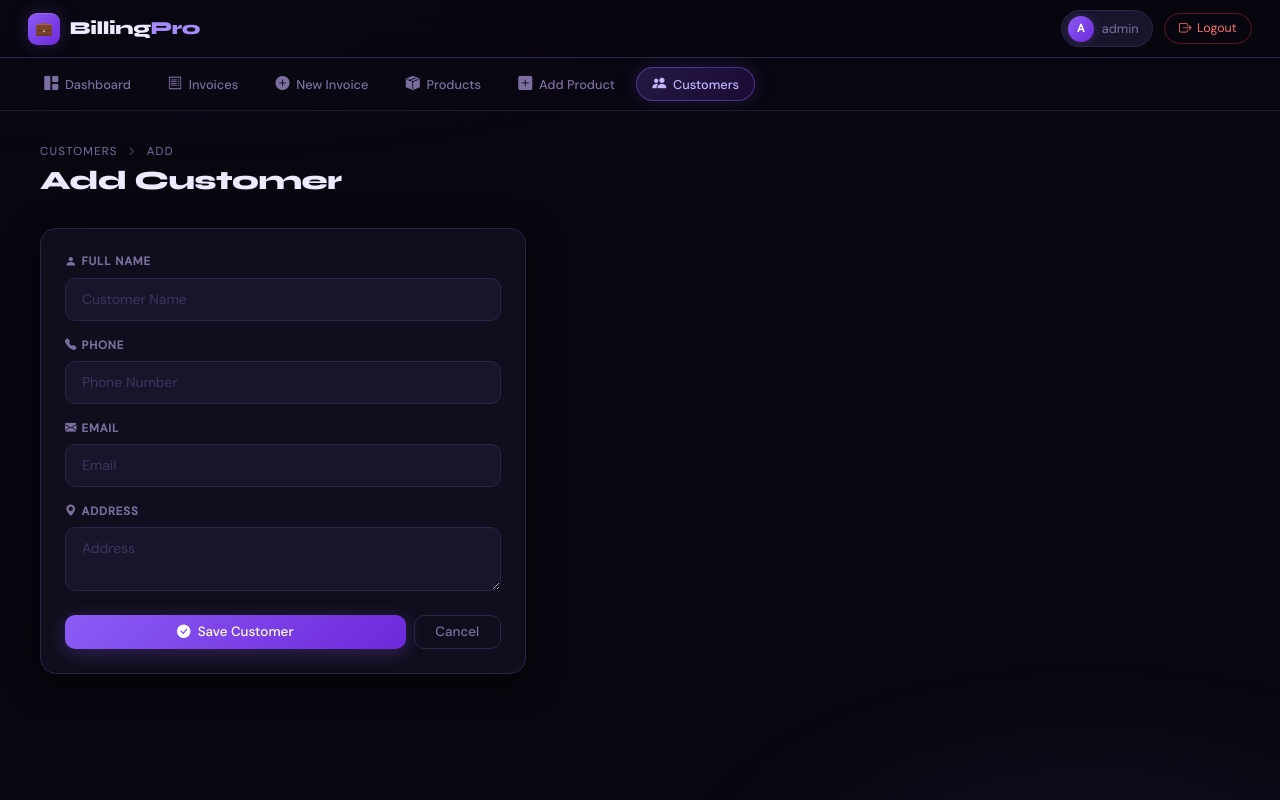
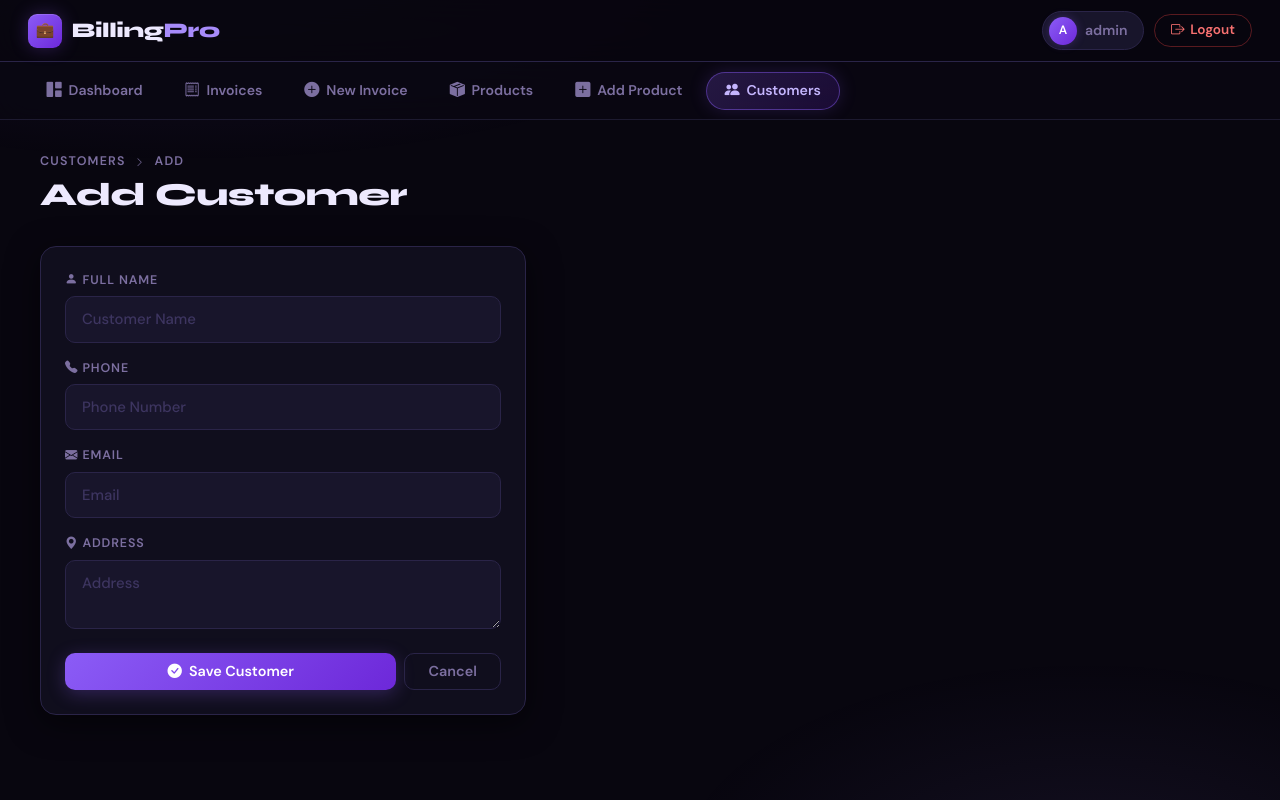
Before and after one commit to subinpk8088-pydj/Billing_system, a Django app: page /billing/customers/add/ in a window 1280 px wide. Run offline with Django 5.2, Linux system fonts and the light colour scheme; a user stored in the database is signed in.

Commit message:
|font updations

```diff
--- a/templates/base.html
+++ b/templates/base.html
@@ -5,7 +5,7 @@
     <meta name="viewport" content="width=device-width, initial-scale=1.0">
     <title>BillingPro</title>
     <link href="https://cdn.jsdelivr.net/npm/bootstrap@5.3.0/dist/css/bootstrap.min.css" rel="stylesheet">
-    <link href="https://fonts.googleapis.com/css2?family=Syne:wght@400;600;700;800&family=DM+Sans:ital,wght@0,300;0,400;0,500;1,400&display=swap" rel="stylesheet">
+    <link href="https://fonts.googleapis.com/css2?family=Syne:wght@400;600;700;800&family=DM+Sans:ital,opsz,wght@0,9..40,300;0,9..40,400;0,9..40,500;0,9..40,600;1,9..40,400&display=swap" rel="stylesheet">
     <link href="https://cdn.jsdelivr.net/npm/bootstrap-icons@1.11.3/font/bootstrap-icons.min.css" rel="stylesheet">
 
     <style>
@@ -46,7 +46,8 @@
             background: var(--bg);
             color: var(--text);
             font-family: 'DM Sans', sans-serif;
-            font-size: 15px;
+            font-size: 17px;           /* ↑ was 15px */
+            font-weight: 500;          /* ↑ was default 400 */
             min-height: 100vh;
             overflow-x: hidden;
         }
@@ -63,7 +64,7 @@
         /* ── TOP BAR ── */
         .top-bar {
             position: sticky; top: 0; z-index: 1000;
-            height: 58px;
+            height: 62px;              /* ↑ was 58px */
             background: rgba(8,6,15,.9);
             backdrop-filter: blur(20px);
             border-bottom: 1px solid var(--border);
@@ -74,16 +75,17 @@
         .brand { display:flex; align-items:center; gap:.6rem; text-decoration:none; flex-shrink:0; }
 
         .brand-mark {
-            width:32px; height:32px; border-radius:9px;
+            width:34px; height:34px; border-radius:9px;
             background: linear-gradient(135deg, var(--accent), #6d28d9);
             display:flex; align-items:center; justify-content:center;
-            font-size:.9rem;
+            font-size:.95rem;
             box-shadow: 0 0 18px var(--accent-glow), inset 0 1px 0 rgba(255,255,255,.15);
         }
 
         .brand-name {
             font-family:'Syne',sans-serif; font-weight:800;
-            font-size:1.15rem; color:var(--text); letter-spacing:-.4px;
+            font-size:1.3rem;          /* ↑ was 1.15rem */
+            color:var(--text); letter-spacing:-.4px;
         }
         .brand-name span { color: var(--accent-2); }
 
@@ -92,50 +94,56 @@
         .user-chip {
             display:flex; align-items:center; gap:.5rem;
             background:var(--bg-elevated); border:1px solid var(--border);
-            border-radius:100px; padding:.28rem .85rem .28rem .35rem;
-            font-size:.8rem; color:var(--text-muted);
+            border-radius:100px; padding:.3rem .95rem .3rem .4rem;
+            font-size:.88rem;          /* ↑ was .8rem */
+            font-weight:600;           /* ↑ was default */
+            color:var(--text-muted);
             transition: border-color .2s;
         }
         .user-chip:hover { border-color: var(--accent); }
 
         .user-avatar {
-            width:26px; height:26px; border-radius:50%;
+            width:28px; height:28px; border-radius:50%;
             background: linear-gradient(135deg, var(--accent), #6d28d9);
             display:flex; align-items:center; justify-content:center;
-            font-size:.7rem; font-weight:700; color:#fff;
+            font-size:.76rem; font-weight:700; color:#fff;
             box-shadow: 0 0 10px var(--accent-glow);
         }
 
         .logout-btn {
             display:inline-flex; align-items:center; gap:.35rem;
             background:transparent; border:1px solid rgba(239,68,68,.35);
-            color:#f87171; font-size:.78rem; font-family:'DM Sans',sans-serif;
-            padding:.3rem .9rem; border-radius:100px; cursor:pointer;
+            color:#f87171; font-size:.85rem;  /* ↑ was .78rem */
+            font-weight:600;                   /* ↑ added */
+            font-family:'DM Sans',sans-serif;
+            padding:.32rem 1rem; border-radius:100px; cursor:pointer;
             transition: all .2s; text-decoration:none;
         }
         .logout-btn:hover { background:rgba(239,68,68,.12); border-color:var(--red); color:#fca5a5; }
 
         /* ── SUB NAV ── */
         .sub-nav {
-            position: sticky; top: 58px; z-index: 999;
+            position: sticky; top: 62px; z-index: 999; /* match new top-bar height */
             background: rgba(10,8,18,.85);
             backdrop-filter: blur(16px);
             border-bottom: 1px solid var(--border-soft);
             display: flex; align-items: center; gap: .3rem;
-            padding: .55rem 1.75rem;
+            padding: .6rem 1.75rem;
             overflow-x: auto; scrollbar-width: none;
         }
         .sub-nav::-webkit-scrollbar { display:none; }
 
         .nav-pill {
             display:inline-flex; align-items:center; gap:.42rem;
-            padding:.36rem .95rem; border-radius:100px;
-            font-size:.8rem; font-weight:500;
+            padding:.42rem 1.1rem;     /* ↑ was .36rem .95rem */
+            border-radius:100px;
+            font-size:.88rem;          /* ↑ was .8rem */
+            font-weight:600;           /* ↑ was 500 */
             color:var(--text-muted); text-decoration:none;
             white-space:nowrap; border:1px solid transparent;
             transition: all .2s;
         }
-        .nav-pill i { font-size:.88rem; }
+        .nav-pill i { font-size:.95rem; } /* ↑ was .88rem */
         .nav-pill:hover { color:var(--text); background:var(--bg-hover); border-color:var(--border); }
         .nav-pill.active {
             background: linear-gradient(135deg, rgba(139,92,246,.22), rgba(109,40,217,.18));
@@ -160,13 +168,22 @@
         /* ── TYPOGRAPHY ── */
         .page-title {
             font-family:'Syne',sans-serif; font-weight:800;
-            font-size:1.65rem; color:var(--text);
+            font-size:2rem;            /* ↑ was 1.65rem */
+            color:var(--text);
             letter-spacing:-.5px; line-height:1.15;
         }
-        .page-sup { font-size:.72rem; text-transform:uppercase; letter-spacing:1.2px; color:var(--text-muted); margin-bottom:.35rem; }
+        .page-sup {
+            font-size:.78rem;          /* ↑ was .72rem */
+            font-weight:600;           /* ↑ added */
+            text-transform:uppercase; letter-spacing:1.2px; color:var(--text-muted); margin-bottom:.35rem;
+        }
         .page-sup a { color:var(--text-muted); text-decoration:none; }
         .page-sup a:hover { color:var(--accent-2); }
-        .section-title { font-family:'Syne',sans-serif; font-weight:700; font-size:.95rem; color:var(--text); }
+        .section-title {
+            font-family:'Syne',sans-serif; font-weight:700;
+            font-size:1.05rem;         /* ↑ was .95rem */
+            color:var(--text);
+        }
 
         /* ── CARDS ── */
         .bp-card {
@@ -215,31 +240,45 @@
             transform: translateY(-3px);
         }
         .nc-icon {
-            width:46px; height:46px; border-radius:13px;
+            width:50px; height:50px; border-radius:14px; /* ↑ was 46px/13px */
             display:flex; align-items:center; justify-content:center;
-            font-size:1.2rem; transition: transform .22s;
+            font-size:1.3rem; transition: transform .22s; /* ↑ was 1.2rem */
         }
         .nav-card:hover .nc-icon { transform: scale(1.1); }
-        .nc-label { font-size:.78rem; font-weight:500; line-height:1.3; }
+        .nc-label {
+            font-size:.84rem;          /* ↑ was .78rem */
+            font-weight:600;           /* ↑ added */
+            line-height:1.3;
+        }
 
         /* ── TABLES ── */
         .bp-table { width:100%; border-collapse:separate; border-spacing:0; }
         .bp-table thead th {
             background:var(--bg-elevated); color:var(--text-muted);
-            font-size:.7rem; text-transform:uppercase; letter-spacing:1.1px;
-            padding:.7rem 1rem; border-bottom:1px solid var(--border);
-            font-weight:600; white-space:nowrap;
+            font-size:.76rem;          /* ↑ was .7rem */
+            font-weight:700;           /* ↑ was 600 */
+            text-transform:uppercase; letter-spacing:1.1px;
+            padding:.8rem 1rem;        /* ↑ was .7rem */
+            border-bottom:1px solid var(--border);
+            white-space:nowrap;
         }
         .bp-table thead th:first-child { border-radius:var(--radius-sm) 0 0 0; }
         .bp-table thead th:last-child  { border-radius:0 var(--radius-sm) 0 0; }
-        .bp-table tbody td { padding:.8rem 1rem; border-bottom:1px solid var(--border-soft); font-size:.86rem; vertical-align:middle; }
+        .bp-table tbody td {
+            padding:.9rem 1rem;        /* ↑ was .8rem */
+            border-bottom:1px solid var(--border-soft);
+            font-size:.92rem;          /* ↑ was .86rem */
+            font-weight:500;           /* ↑ added */
+            vertical-align:middle;
+        }
         .bp-table tbody tr { transition:background .15s; }
         .bp-table tbody tr:hover { background:var(--bg-hover); }
         .bp-table tbody tr:last-child td { border-bottom:none; }
 
         /* ── FORMS ── */
         .bp-label {
-            display:block; font-size:.72rem; font-weight:600;
+            display:block; font-size:.78rem; /* ↑ was .72rem */
+            font-weight:700;
             text-transform:uppercase; letter-spacing:.9px;
             color:var(--text-muted); margin-bottom:.45rem;
         }
@@ -251,8 +290,9 @@
             border: 1px solid var(--border) !important;
             color: var(--text) !important;
             border-radius: var(--radius-sm) !important;
-            padding: .62rem 1rem !important;
-            font-size: .87rem !important;
+            padding: .68rem 1rem !important; /* ↑ was .62rem */
+            font-size: .93rem !important;    /* ↑ was .87rem */
+            font-weight: 500 !important;     /* ↑ added */
             font-family: 'DM Sans', sans-serif !important;
             transition: border-color .2s, box-shadow .2s !important;
             width: 100%;
@@ -272,8 +312,11 @@
         /* ── BUTTONS ── */
         .bp-btn {
             display:inline-flex; align-items:center; gap:.45rem;
-            padding:.58rem 1.3rem; border-radius:var(--radius-sm);
-            font-size:.84rem; font-weight:500; cursor:pointer;
+            padding:.65rem 1.45rem;    /* ↑ was .58rem 1.3rem */
+            border-radius:var(--radius-sm);
+            font-size:.9rem;           /* ↑ was .84rem */
+            font-weight:700;           /* ↑ was 500 */
+            cursor:pointer;
             transition:all .2s; border:none;
             font-family:'DM Sans',sans-serif;
             text-decoration:none; white-space:nowrap; line-height:1;
```
Also changed, not shown: other parts of templates/base.html (+26 -11 lines), db.sqlite3.
